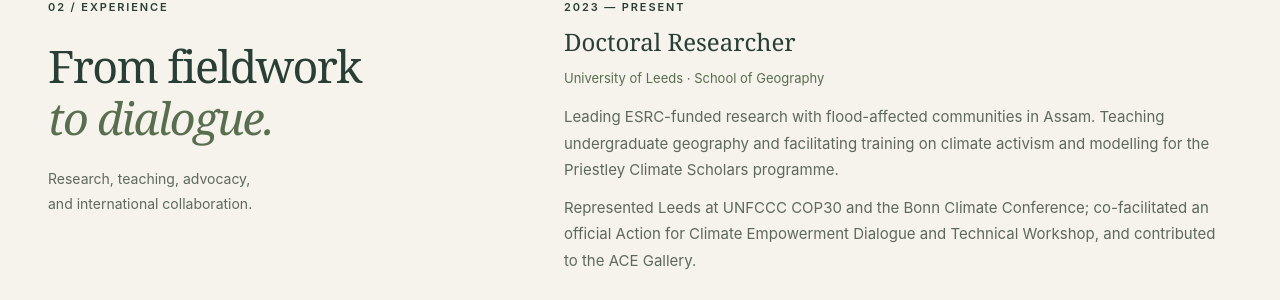
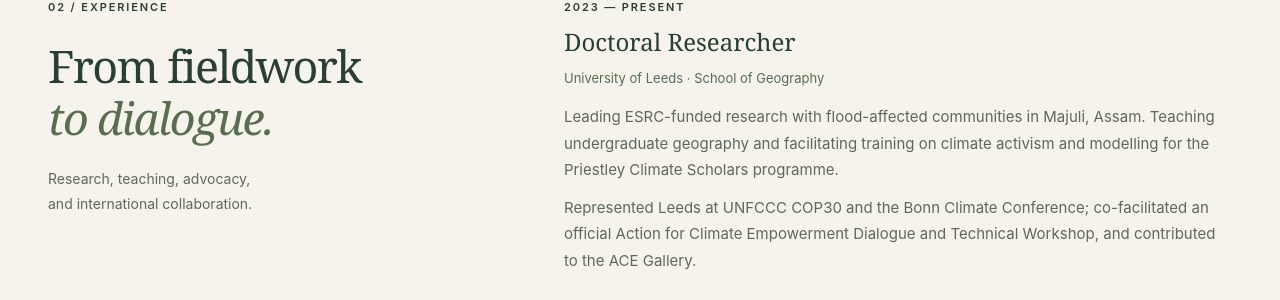
Before and after one commit to sewlia/prahelika-website, a Jekyll site: the page built from index.html, in a window 1280 px wide and 900 px high, scrolled down 1677 px. Shown: the part 153-453 px from the top of the window. Built offline with Jekyll 4.4.1, drawn with Linux system fonts in a browser that asks for light colours.

```diff
--- a/index.html
+++ b/index.html
@@ -23,7 +23,7 @@
 <section id="experience" class="section wrap">
   <div class="section-heading"><p class="eyebrow">02 / Experience</p><h2>From fieldwork<br><em>to dialogue.</em></h2><p>Research, teaching, advocacy,<br>and international collaboration.</p></div>
   <div class="section-content timeline">
-    <article><p class="eyebrow">2023 — Present</p><h3>Doctoral Researcher</h3><p class="organisation">University of Leeds · School of Geography</p><p>Leading ESRC-funded research with flood-affected communities in Assam. Teaching undergraduate geography and facilitating training on climate activism and modelling for the Priestley Climate Scholars programme.</p><p>Represented Leeds at UNFCCC COP30 and the Bonn Climate Conference; co-facilitated an official Action for Climate Empowerment Dialogue and Technical Workshop, and contributed to the ACE Gallery.</p></article>
+    <article><p class="eyebrow">2023 — Present</p><h3>Doctoral Researcher</h3><p class="organisation">University of Leeds · School of Geography</p><p>Leading ESRC-funded research with flood-affected communities in Majuli, Assam. Teaching undergraduate geography and facilitating training on climate activism and modelling for the Priestley Climate Scholars programme.</p><p>Represented Leeds at UNFCCC COP30 and the Bonn Climate Conference; co-facilitated an official Action for Climate Empowerment Dialogue and Technical Workshop, and contributed to the ACE Gallery.</p></article>
     <article><p class="eyebrow">2024 — 2025</p><h3>PhD Intern · Scenarios Forum 2025</h3><p class="organisation">Priestley Centre for Climate Futures · University of Leeds</p><p>Liaised with the international Scientific Advisory Committee, coordinated planning and conference communications, and supported programme delivery for an international climate-scenarios research conference.</p></article>
     <article><p class="eyebrow">November 2020 — January 2021</p><h3>Advocacy &amp; Research Intern</h3><p class="organisation">Centre for the Sustainable Use of Natural and Social Resources · India</p><p>Produced research-based articles and analytical reports supporting advocacy for human rights, democratic governance, and environmental sustainability.</p></article>
     <article><p class="eyebrow">2019 — 2020</p><h3>Project Intern · Wetlands Inventory</h3><p class="organisation">Delhi Greens · India</p><p>Compiled a city-wide inventory of Delhi’s wetlands and waterbodies to inform monitoring and restoration.</p></article>
```
Also changed, not shown: README.md (deleted).
